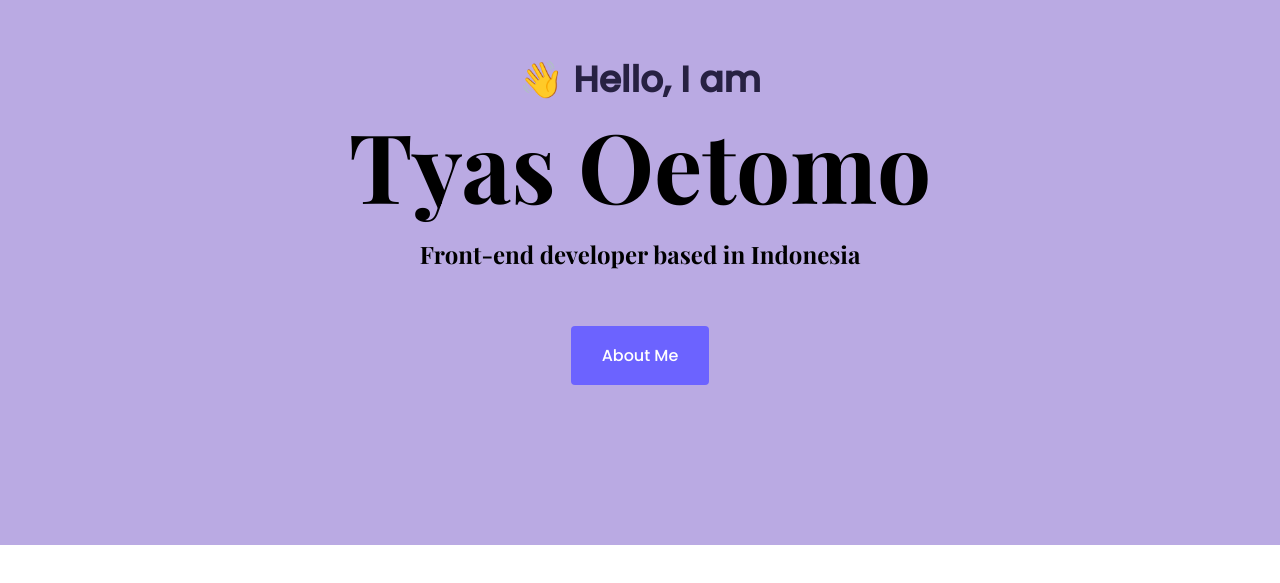
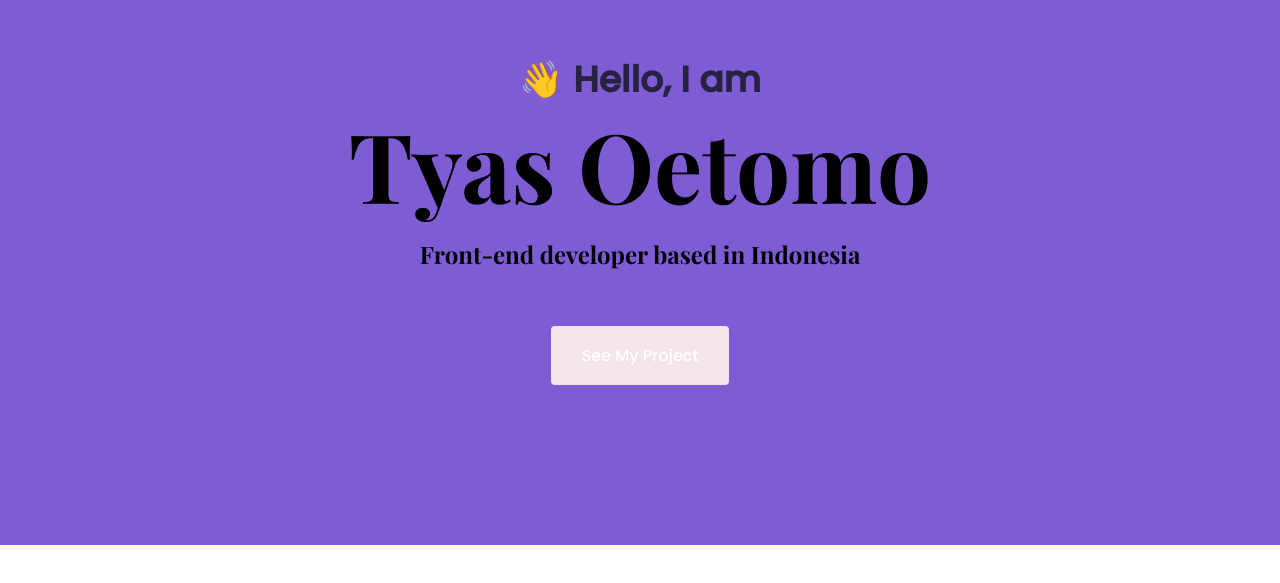
Before and after one commit to TyasOetomo/about-page, a plain HTML site: page index.html in a window 1280 px wide. Shown: the part 107-690 px from the top of the page. Drawn offline with nearby package versions, Linux system fonts and the light colour scheme.

Commit message:
updated files

```diff
--- a/index.html
+++ b/index.html
@@ -32,7 +32,7 @@
         <h1>Tyas Oetomo</h1>
         <h2 class="mb-5">Front-end developer based in Indonesia</h2>
         <div>
-        <a href="#" class="btn btn-branding">About Me</a>
+        <a href="#" class="btn btn-branding">See My Project</a>
       </div>
     </div>
 </body>
--- a/portfolio.css
+++ b/portfolio.css
@@ -3,8 +3,8 @@ font-family: 'Playfair Display', serif;
 font-family: 'Poppins', sans-serif; */
 
 :root {
-    --branding-color:#6c63ff;
-    --secondary-color: #baaae3;
+    --branding-color:#f4e4eb;
+    --secondary-color: #7e5cd4;
     --heading-font-family:'Playfair Display', serif;
     --default-font-family:'Poppins', sans-serif;
 }
```
Also changed, not shown: images/me.jpg (added), images/me1.jpeg (added), 1 other file.
